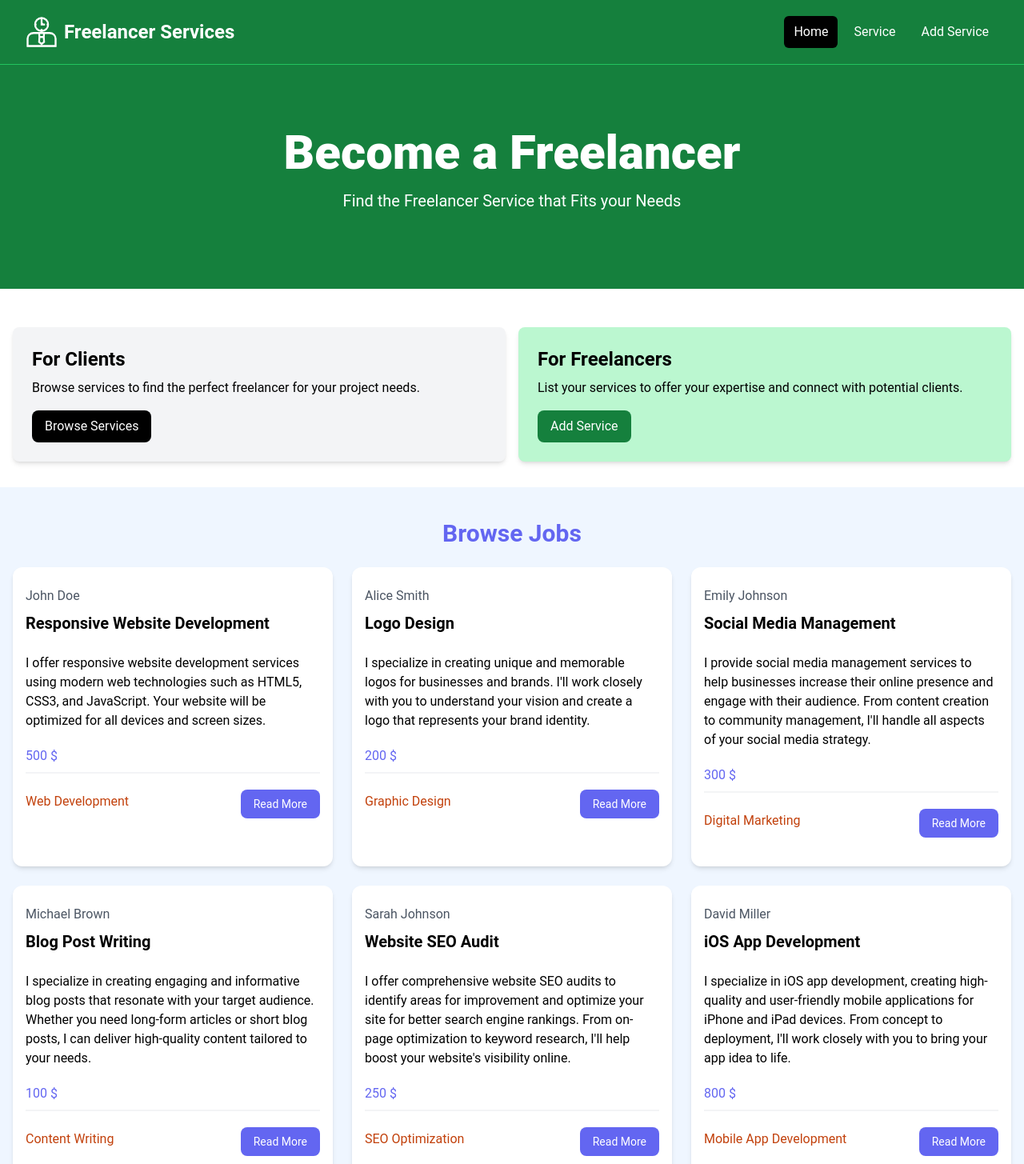
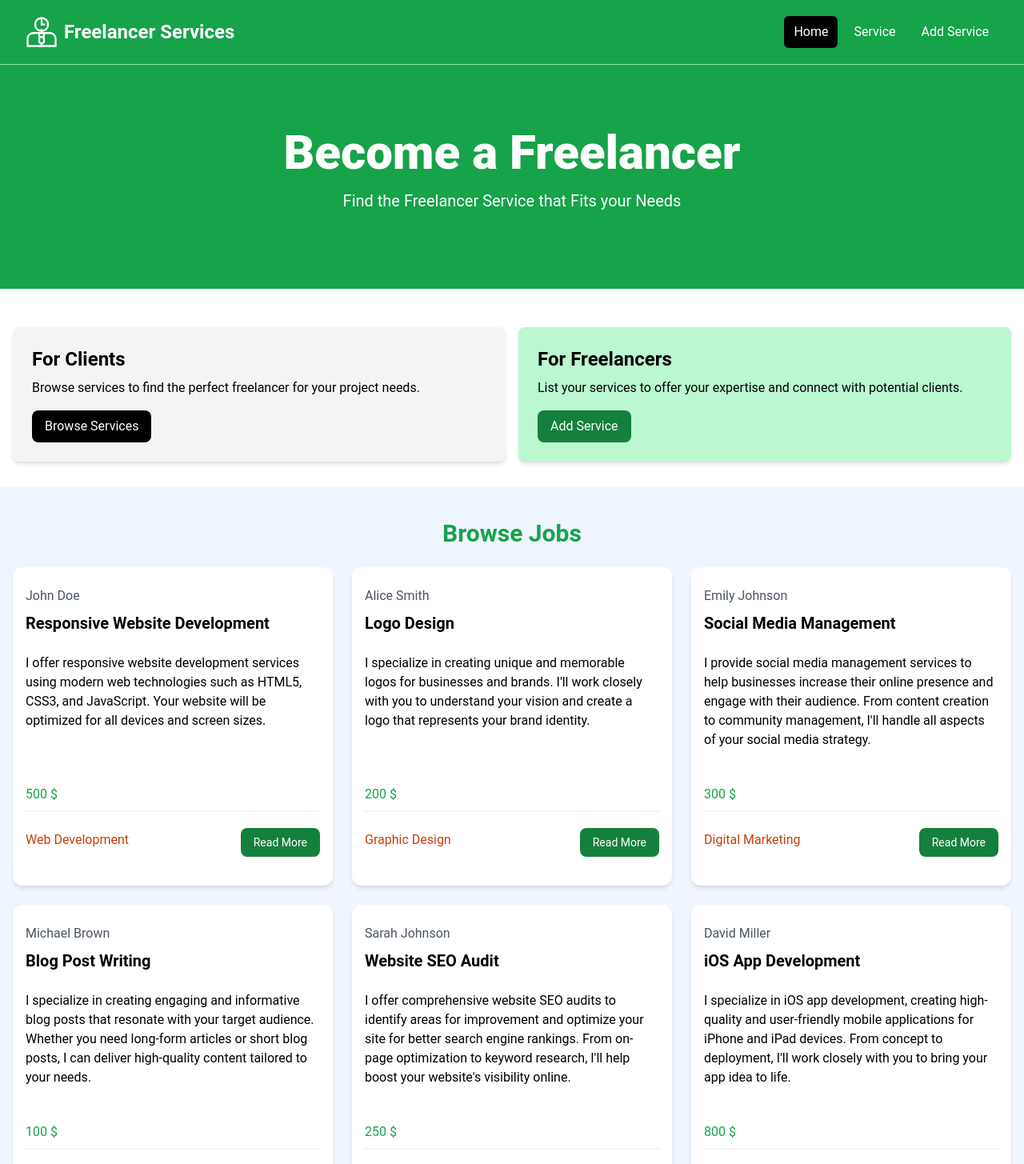
Before and after one commit to themehdiq/React-Freelance-Service-Web-App, a React (Vite) app: page / in a window 1280 px wide. Shown: the top 1455 px of the page at 80% size. Built offline with nearby package versions, Linux system fonts and the light colour scheme.

Commit message:
added JobListing component and grab a service array as a props and being in JobListings main component

```diff
--- a/index.html
+++ b/index.html
@@ -4,7 +4,7 @@
     <meta charset="UTF-8" />
     <link rel="icon" type="image/svg+xml" href="/jobs.svg" />
     <meta name="viewport" content="width=device-width, initial-scale=1.0" />
-    <title>React Jobs</title>
+    <title>Freelance Services</title>
   </head>
   <body>
     <div id="root"></div>
--- a/src/components/Hero.jsx
+++ b/src/components/Hero.jsx
@@ -7,7 +7,7 @@ const Hero = ({
   return (
     <>
       {/* <!-- Hero --> */}
-      <section className="bg-green-700 py-20 mb-4">
+      <section className="bg-green-600 py-20 mb-4">
         <div className="max-w-7xl mx-auto px-4 sm:px-6 lg:px-8 flex flex-col items-center">
           <div className="text-center">
             <h1 className="text-4xl font-extrabold text-white sm:text-5xl md:text-6xl">
--- /dev/null
+++ b/src/components/JobListing.jsx
@@ -0,0 +1,35 @@
+import React from "react";
+
+const JobListing = ({ service }) => {
+  return (
+    <div key={service.id} className="bg-white rounded-xl shadow-md relative">
+      <div className="p-4">
+        <div className="mb-6">
+          <div className="text-gray-600 my-2">{service.freelancer.name}</div>
+          <h3 className="text-xl font-bold">{service.service}</h3>
+        </div>
+
+        <div className="mb-5 h-36">{service.description}</div>
+
+        <h3 className="text-green-600 mb-2">{service.price} $</h3>
+
+        <div className="border border-gray-100 mb-5"></div>
+
+        <div className="flex flex-col lg:flex-row justify-between mb-4">
+          <div className="text-orange-700 mb-3">
+            <i className="fa-solid fa-location-dot text-lg"></i>
+            {service.category}
+          </div>
+          <a
+            href={`/jobs/${service.id}`}
+            className="h-[36px] bg-green-700 hover:bg-green-600 text-white px-4 py-2 rounded-lg text-center text-sm"
+          >
+            Read More
+          </a>
+        </div>
+      </div>
+    </div>
+  );
+};
+
+export default JobListing;
--- a/src/components/Navbar.jsx
+++ b/src/components/Navbar.jsx
@@ -3,7 +3,7 @@ import freelanceLogo from "../assets/freelance_logo.svg";
 
 const Navbar = () => {
   return (
-    <nav className="bg-green-700 border-b border-green-500">
+    <nav className="bg-green-600 border-b border-green-300">
       <div className="mx-auto max-w-7xl px-2 sm:px-6 lg:px-8">
         <div className="flex h-20 items-center justify-between">
           <div className="flex flex-1 items-center justify-center md:items-stretch md:justify-start">
--- a/src/components/ServiceListings.jsx
+++ b/src/components/ServiceListings.jsx
@@ -1,52 +1,20 @@
 import React from "react";
 import services from "../services.json";
+import JobListing from "./JobListing";
 
 const ServiceListings = () => {
   return (
     // <!-- Browse Services -->
     <section className="bg-blue-50 px-4 py-10">
       <div className="container-xl lg:container m-auto">
-        <h2 className="text-3xl font-bold text-indigo-500 mb-6 text-center">
+        <h2 className="text-3xl font-bold text-green-600 mb-6 text-center">
           Browse Jobs
         </h2>
         <div className="grid grid-cols-1 md:grid-cols-3 gap-6">
           {/* <!-- Service Listing  --> */}
-          {services.map((service) => {
-            return (
-              <div
-                key={service.id}
-                className="bg-white rounded-xl shadow-md relative"
-              >
-                <div className="p-4">
-                  <div className="mb-6">
-                    <div className="text-gray-600 my-2">
-                      {service.freelancer.name}
-                    </div>
-                    <h3 className="text-xl font-bold">{service.service}</h3>
-                  </div>
-
-                  <div className="mb-5">{service.description}</div>
-
-                  <h3 className="text-indigo-500 mb-2">{service.price} $</h3>
-
-                  <div className="border border-gray-100 mb-5"></div>
-
-                  <div className="flex flex-col lg:flex-row justify-between mb-4">
-                    <div className="text-orange-700 mb-3">
-                      <i className="fa-solid fa-location-dot text-lg"></i>
-                      {service.category}
-                    </div>
-                    <a
-                      href="job.html"
-                      className="h-[36px] bg-indigo-500 hover:bg-indigo-600 text-white px-4 py-2 rounded-lg text-center text-sm"
-                    >
-                      Read More
-                    </a>
-                  </div>
-                </div>
-              </div>
-            );
-          })}
+          {services.map((service) => (
+            <JobListing service={service}></JobListing>
+          ))}
         </div>
       </div>
     </section>
```
